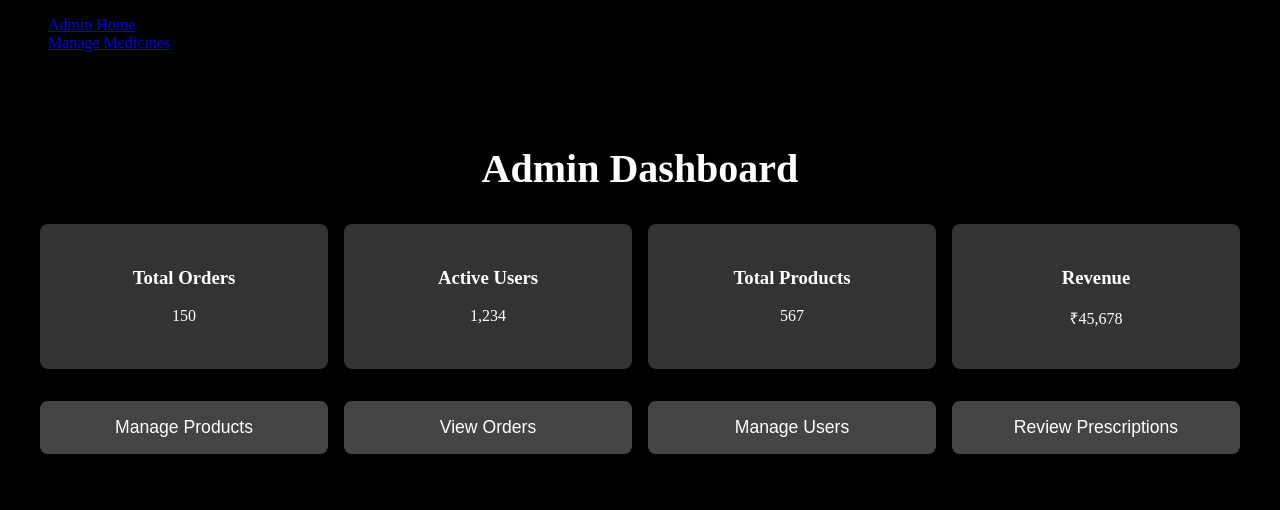
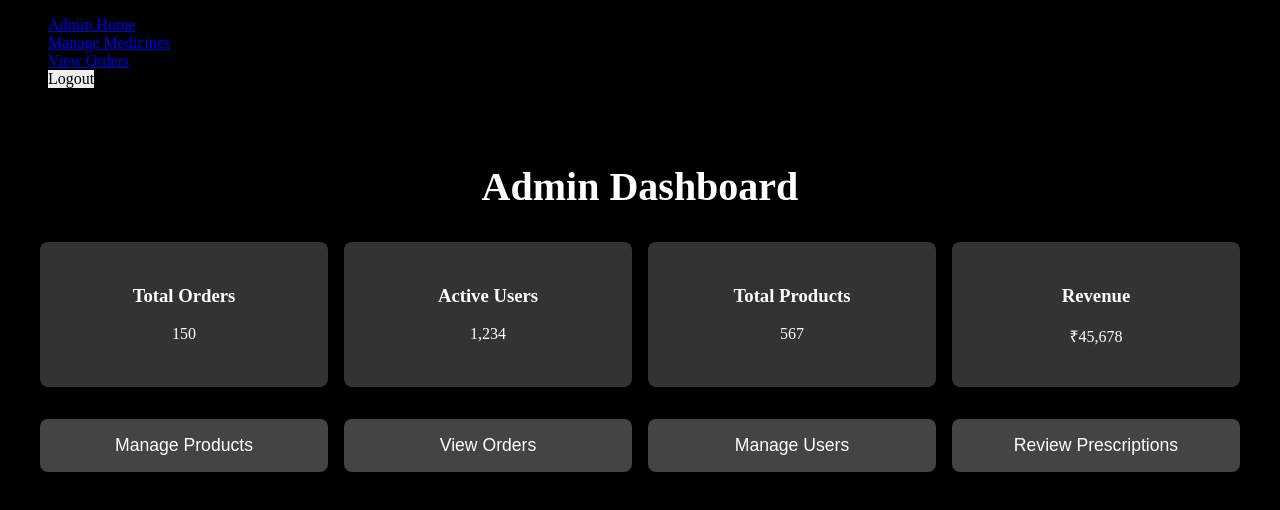
Before and after one commit to AtulSingh11-0/minor-project, a React (Vite) app in the folder FrontEnd/: page /admin-home in a window 1280 px wide. Shown: the top 510 px of the page. Built offline with nearby package versions, Linux system fonts and the light colour scheme; sample sign-in values are in the browser's storage.

Commit message:
Add "View Orders" link to Navbar and handle missing user/product names in OrderManagement

```diff
--- a/FrontEnd/src/Components/Navbar/NavBar.jsx
+++ b/FrontEnd/src/Components/Navbar/NavBar.jsx
@@ -37,10 +37,13 @@ const Navbar = () => {
               <Link to="/admin/medicines">Manage Medicines</Link>
             </li>
             <li>
+              <Link to="/admin/orders">View Orders</Link>
+            </li>
+            <li>
               <button
                 style={{
                   cursor: "pointer",
-                  backgroundColor: "transparent",
+
                   border: "none",
                   color: "inherit",
                   padding: "0",
--- a/FrontEnd/src/Pages/Admin/OrderManagement.jsx
+++ b/FrontEnd/src/Pages/Admin/OrderManagement.jsx
@@ -141,11 +141,11 @@ const OrderManagement = () => {
                     className="order-row"
                   >
                     <td>{order._id}</td>
-                    <td>{order.user?.name}</td>
+                    <td>{order.user?.name || 'N/A'}</td>
                     <td className="items-cell">
                       {order.items.map((item) => (
                         <div key={item._id} className="order-item">
-                          <span className="item-name">{item.product.name}</span>
+                          <span className="item-name">{item.product?.name || 'Unknown Product'}</span>
                           <span className="item-quantity">
                             x {item.quantity}
                           </span>
```
